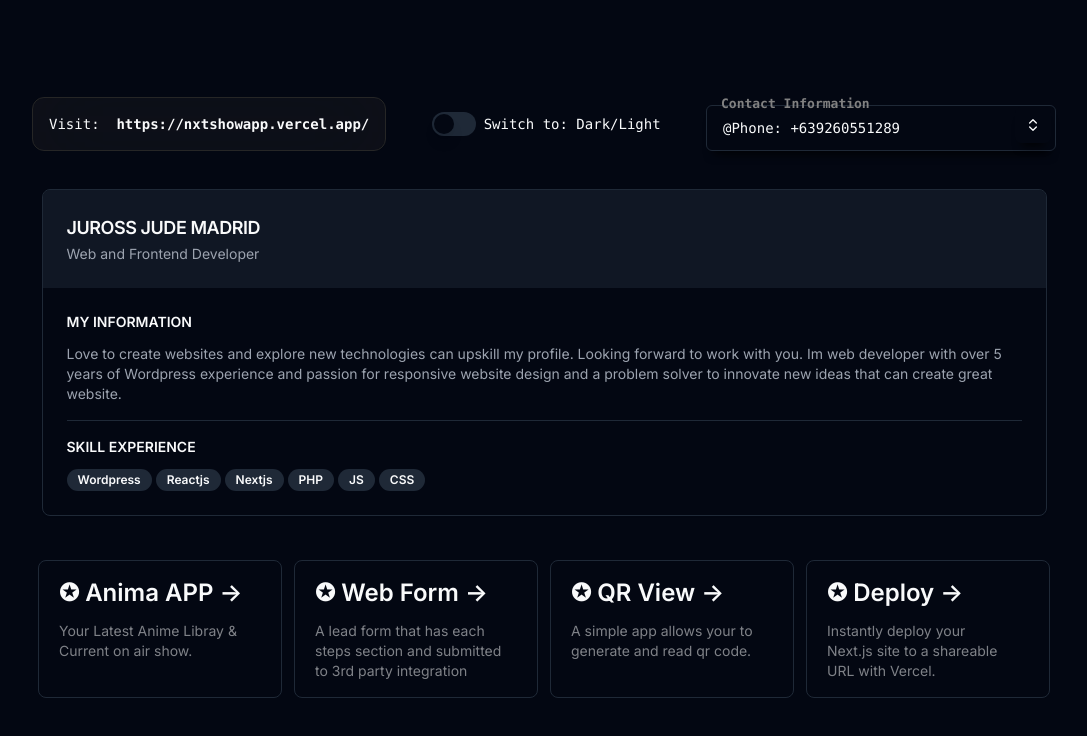
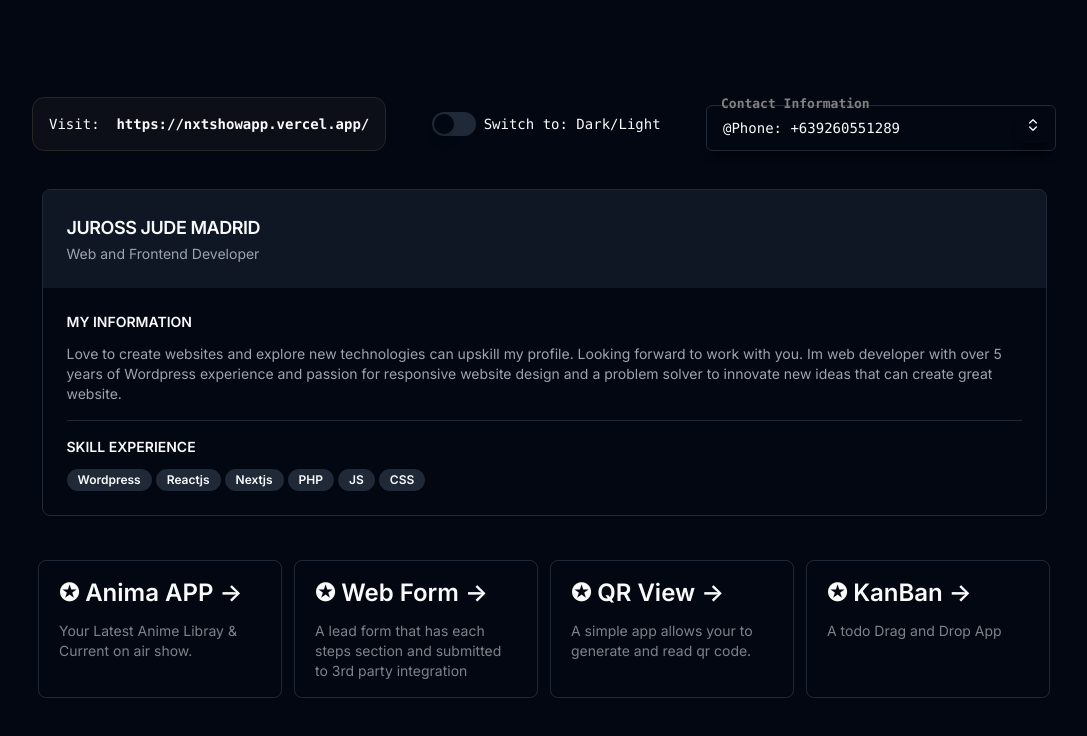
Before and after one commit to jurossjude14/nxtshowapp, a Next.js app: page / in a window 1280 px wide. Shown: the top 736 px of the page, without its empty margins (96-1183 px from the left). Built offline with nearby package versions, Linux system fonts and the light colour scheme.

Commit message:
Update page.jsx | Added Kanban APP

```diff
--- a/src/app/page.jsx
+++ b/src/app/page.jsx
@@ -170,19 +170,19 @@ export default function Home() {
         </a>
 
         <a
-          href="https://vercel.com/new?utm_source=create-next-app&utm_medium=appdir-template&utm_campaign=create-next-app"
+          href="/kanban/"
           className="group rounded-lg border border-transparent px-5 py-4 transition-colors hover:border-gray-300 hover:bg-gray-100 hover:dark:border-neutral-700 hover:dark:bg-neutral-800/30"
           target="_blank"
           rel="noopener noreferrer"
         >
           <h2 className={`mb-3 text-2xl font-semibold`}>
-            ✪ Deploy{" "}
+            ✪ KanBan{" "}
             <span className="inline-block transition-transform group-hover:translate-x-1 motion-reduce:transform-none">
               -&gt;
             </span>
           </h2>
           <p className={`m-0 max-w-[30ch] text-sm opacity-50 text-balance`}>
-            Instantly deploy your Next.js site to a shareable URL with Vercel.
+             A todo Drag and Drop App
           </p>
         </a>
       </div>
```
